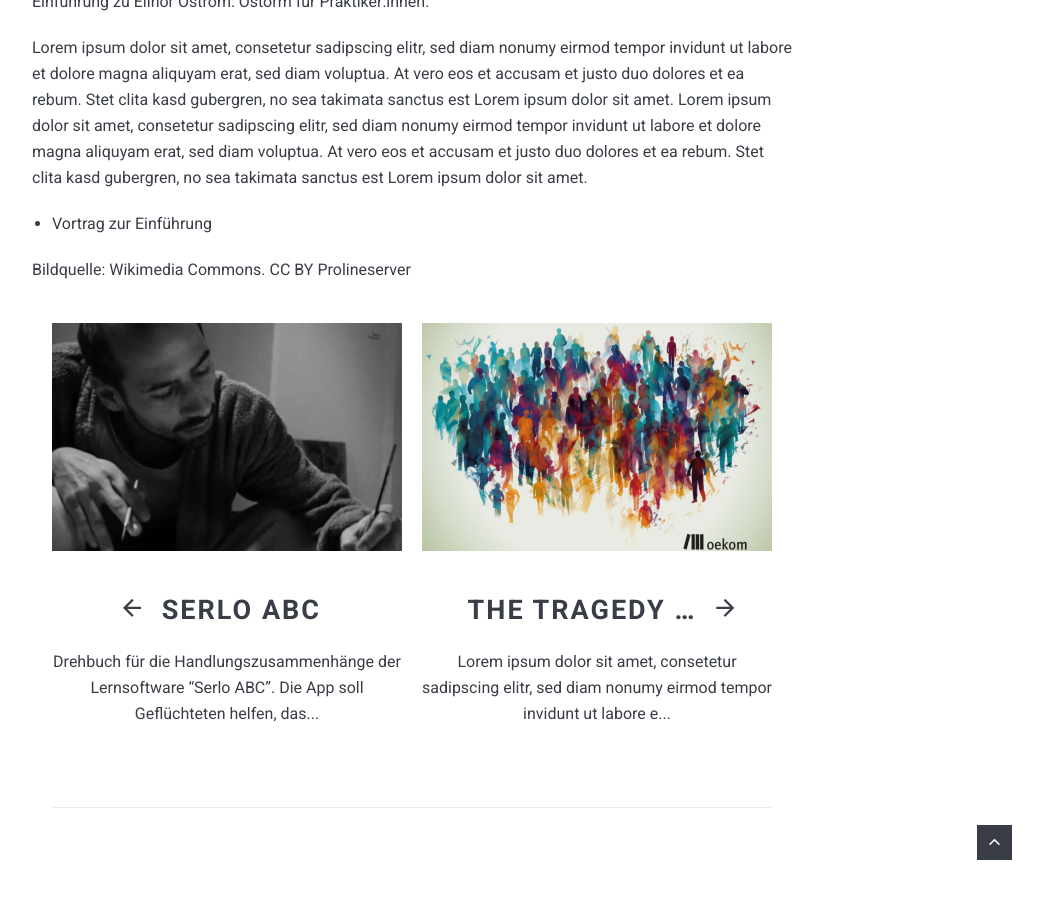
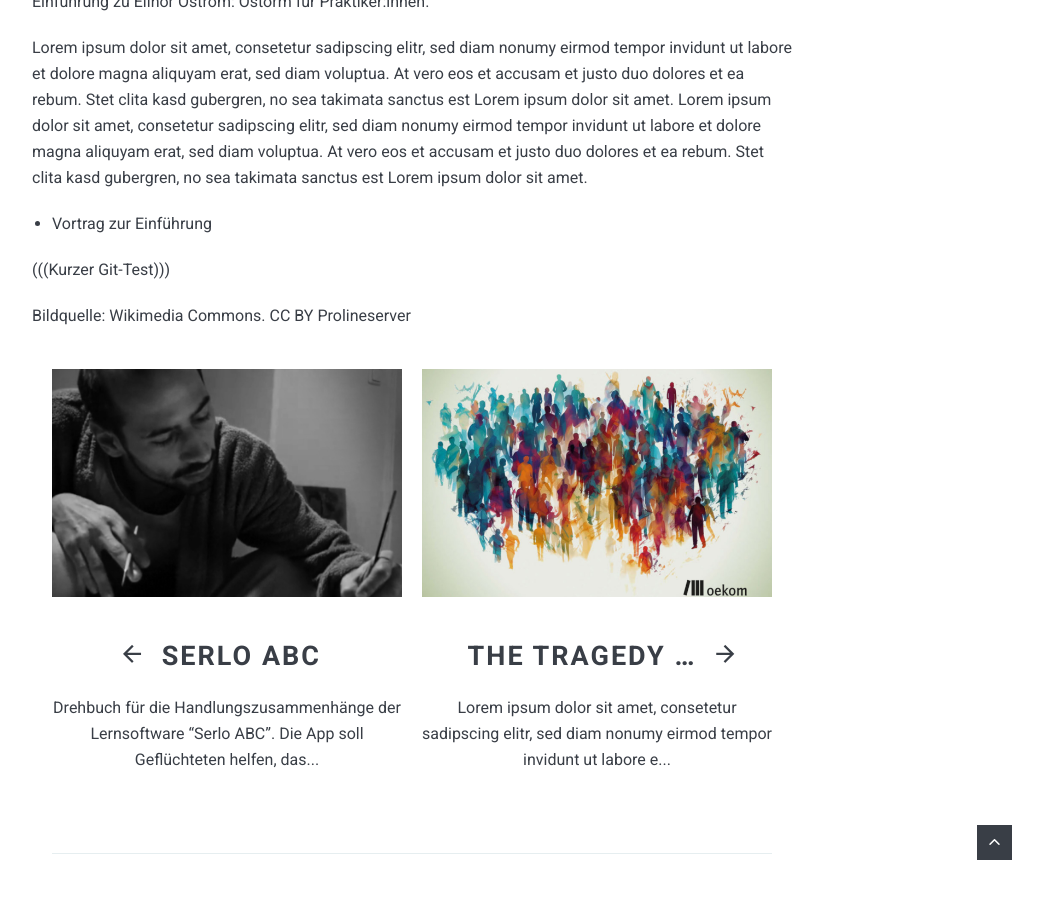
Before and after one commit to emze77/emze77.github.io, a Jekyll site: the page built from _posts/2024-01-03-werkbearbeitungen.markdown, in a window 1280 px wide and 900 px high, scrolled down 1204 px. Shown: the whole window, without its empty margins (228-1271 px from the left). Built offline with Jekyll 4.4.1, drawn with Linux system fonts in a browser that asks for light colours; nearby versions of some CDN libraries.

Commit message:
git-test

```diff
--- a/_posts/2024-01-03-werkbearbeitungen.markdown
+++ b/_posts/2024-01-03-werkbearbeitungen.markdown
@@ -12,5 +12,7 @@ Lorem ipsum dolor sit amet, consetetur sadipscing elitr, sed diam nonumy eirmod
 
 + Vortrag zur Einführung
 
+(((Kurzer Git-Test)))
+
 
 Bildquelle: Wikimedia Commons. CC BY Prolineserver
```
